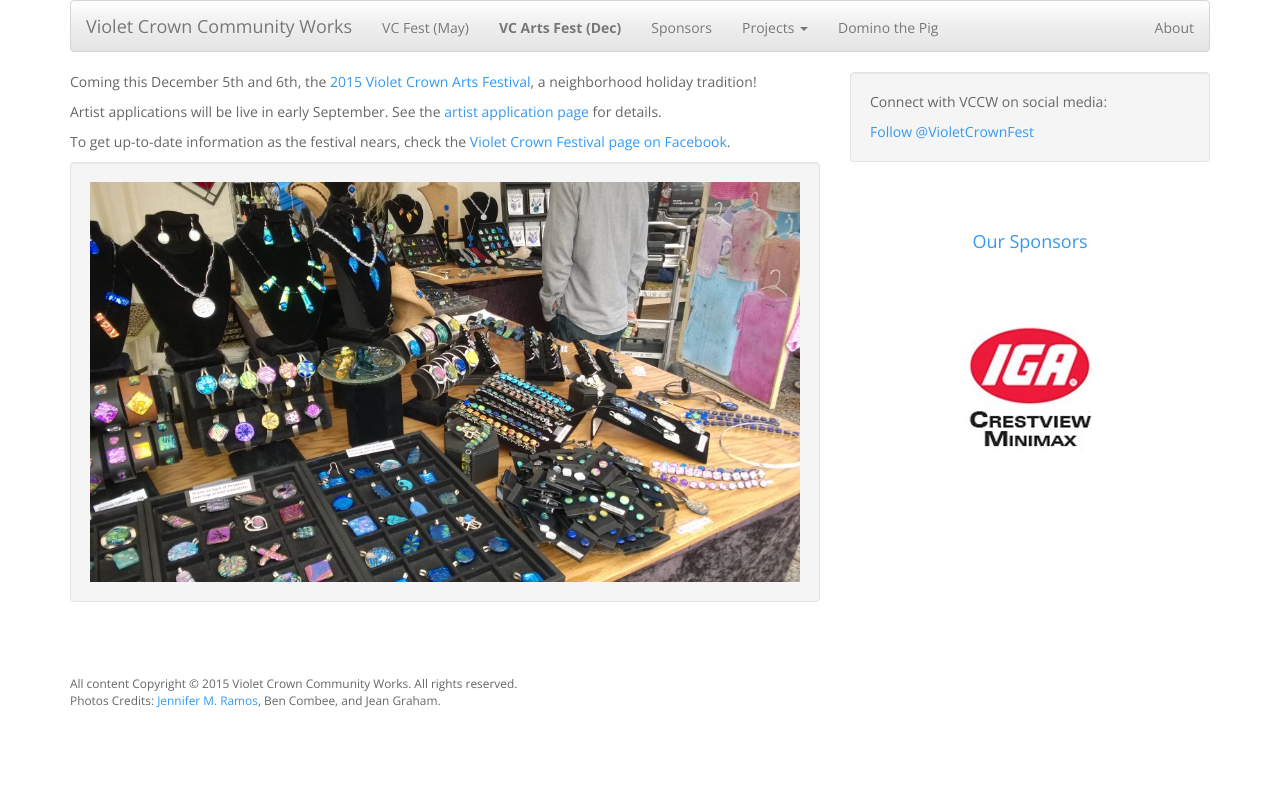
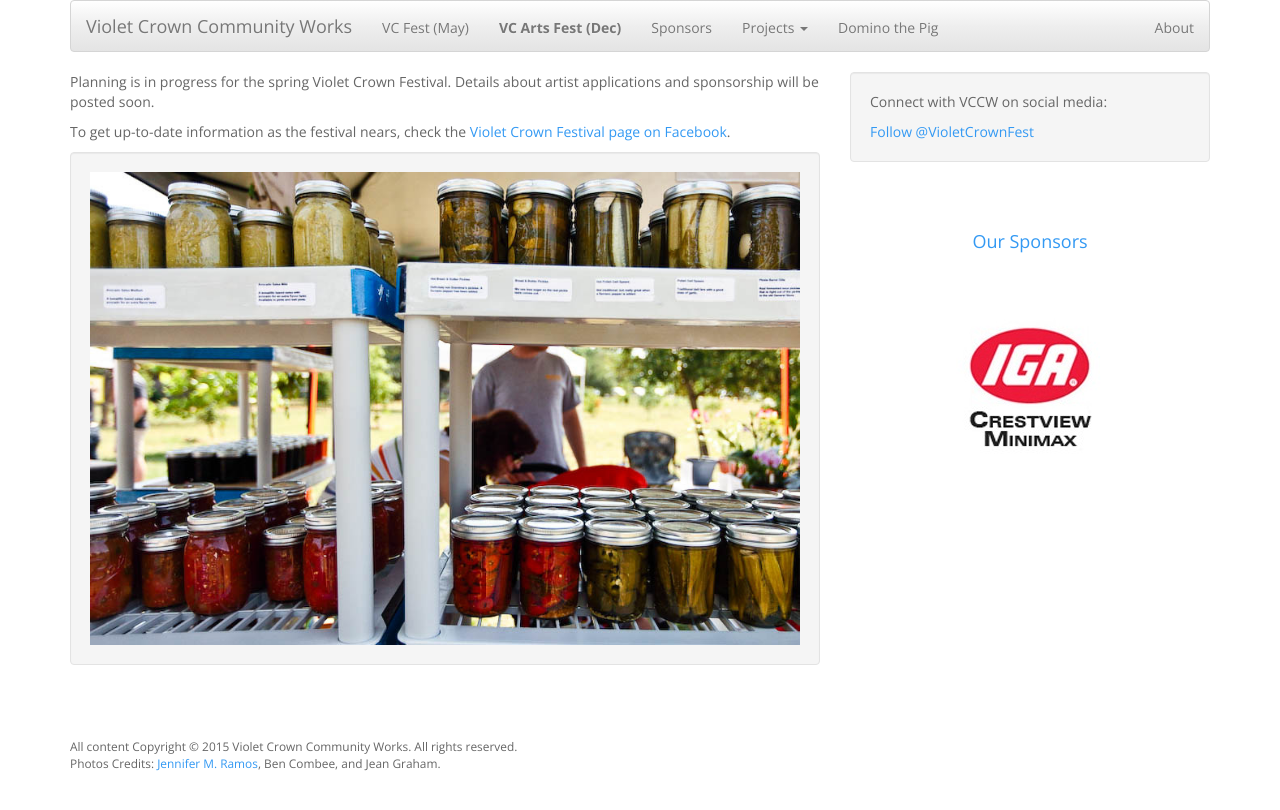
Before and after one commit to vccw/vccw.github.io, a Jekyll site: the page built from index.md, in a window 1280 px wide. Shown: the top 810 px of the page. Built offline with Jekyll 4.4.1, drawn with Linux system fonts in a browser that asks for light colours; comment, search, counter and statistics services are not loaded.

Commit message:
Update index.md

```diff
--- a/index.md
+++ b/index.md
@@ -3,12 +3,9 @@ layout: default
 title: Home Page
 ---
 
-Coming this December 5th and 6th, the [2015 Violet Crown Arts Festival](artsfest.html),
-a neighborhood holiday tradition!
-
-Artist applications will be live in early September.  See the
-[artist application page](artsfest_apply.html) for details.
+Planning is in progress for the spring Violet Crown Festival.  Details about artist
+applications and sponsorship will be posted soon.
 
 To get up-to-date information as the festival nears, check the [Violet Crown Festival page on Facebook](https://www.facebook.com/VioletCrownFestival).
 
-<img src="img/arts2014_01.jpg" class="img-responsive well">
+<img src="img/7000691842_260e5747fa_b.jpg" class="img-responsive well">
```
